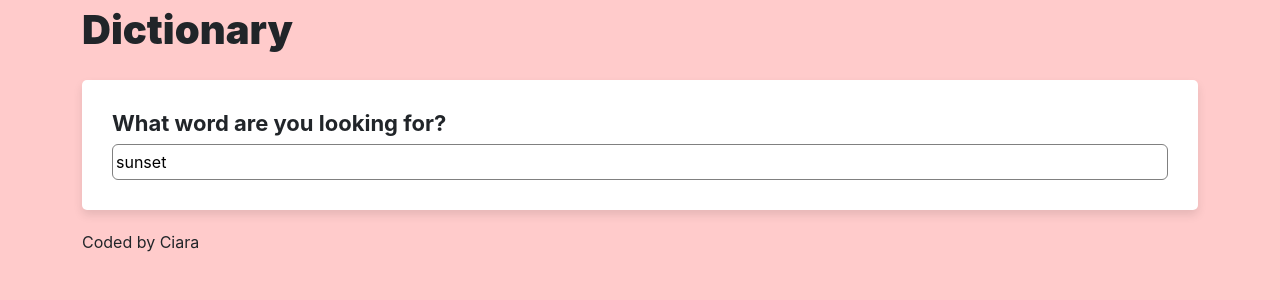
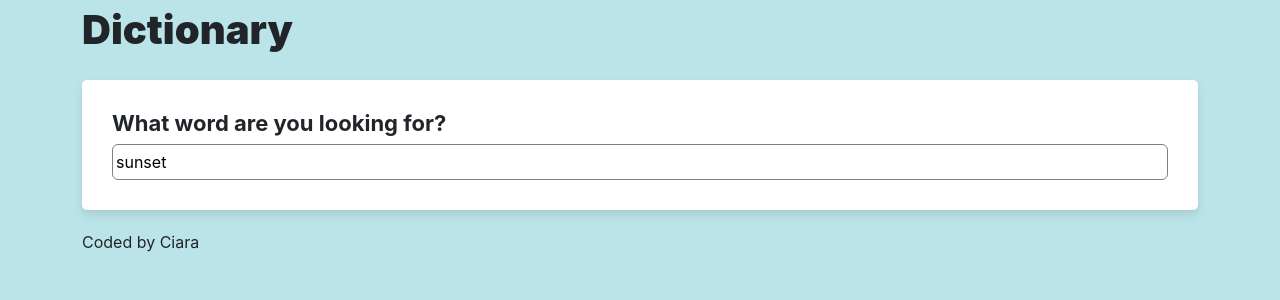
Before and after one commit to ciarasugrue/dictionary-react, a React (Create React App) app: page / in a window 1280 px wide. Shown: the top 300 px of the page. Built offline with nearby package versions, Linux system fonts and the light colour scheme; no server answers.

Commit message:
App.css changed background colour

```diff
--- a/src/App.css
+++ b/src/App.css
@@ -1,5 +1,5 @@
 body {
-    background: #ffcbcb;
+    background: #bbe4e9;
 }
 
 a {
```
